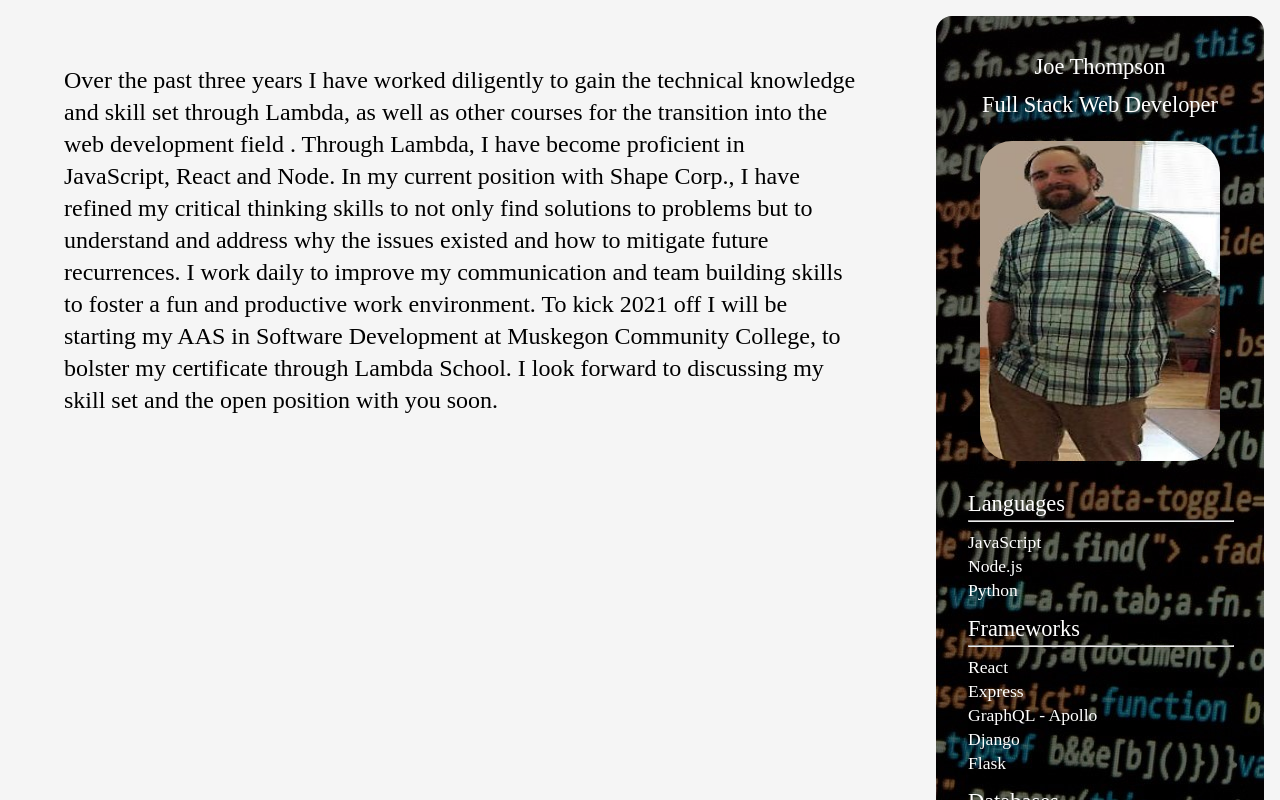
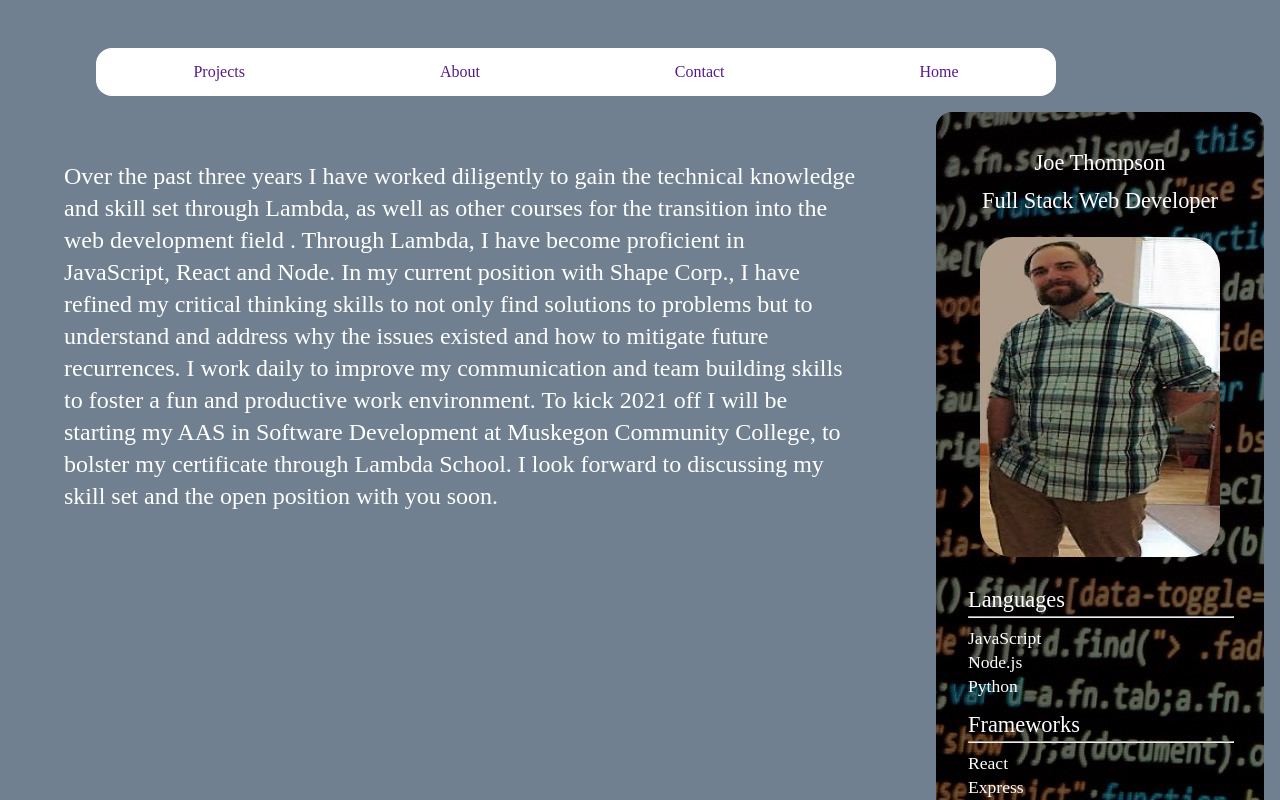
Before and after one commit to Joe-Thompson/portfolio_react, a React (Create React App) app in the folder portfolio/: page / in a window 1280 px wide. Shown: the top 800 px of the page. Built offline with nearby package versions, Linux system fonts and the light colour scheme.

Commit message:
created nav bar

```diff
--- a/portfolio/src/App.js
+++ b/portfolio/src/App.js
@@ -1,9 +1,11 @@
 import './css/index.css';
 import Landing from './components/Landing';
+import Nav from "./components/Nav";
 
 function App() {
   return (
     <div className="App">
+        <Nav />
         <Landing />
     </div>
   );
--- /dev/null
+++ b/portfolio/src/components/Nav.js
@@ -0,0 +1,14 @@
+import React from 'react';
+
+function Nav() {
+    return (
+        <div className='nav_container'>
+            <a href=''>Projects</a>
+            <a href=''>About</a>
+            <a href=''>Contact</a>
+            <a href=''>Home</a>
+        </div>
+    )
+}
+
+export default Nav;
--- a/portfolio/src/css/index.css
+++ b/portfolio/src/css/index.css
@@ -127,11 +127,26 @@ table {
   border-spacing: 0;
 }
 html {
-  background-color: whitesmoke;
+  background-color: slategray;
+  color: white;
 }
 .title {
   font-size: 1.4rem;
   margin-top: 1rem;
+}
+.nav_container {
+  background-color: white;
+  display: flex;
+  flex-direction: row;
+  justify-content: space-around;
+  align-items: center;
+  width: 60rem;
+  height: 3rem;
+  margin: 3rem auto 0 6rem;
+  border-radius: 1rem;
+}
+.nav_container a {
+  text-decoration: none;
 }
 .landing_container {
   display: flex;
--- a/portfolio/src/less/global.less
+++ b/portfolio/src/less/global.less
@@ -1,5 +1,6 @@
 html {
-  background-color: whitesmoke;
+  background-color: slategray;
+  color: white;
 }
 
 .title {
--- a/portfolio/src/less/navigation.less
+++ b/portfolio/src/less/navigation.less
@@ -0,0 +1,15 @@
+.nav_container {
+  background-color: white;
+  display: flex;
+  flex-direction: row;
+  justify-content: space-around;
+  align-items: center;
+  width: 60rem;
+  height: 3rem;
+  margin: 3rem auto 0 6rem;
+  border-radius: 1rem;
+
+  a {
+    text-decoration: none;
+  }
+}
```
Also changed, not shown: portfolio/src/images/sidebar_bg.jpeg, 1 other file (tests, documents, lock files or other folders).
